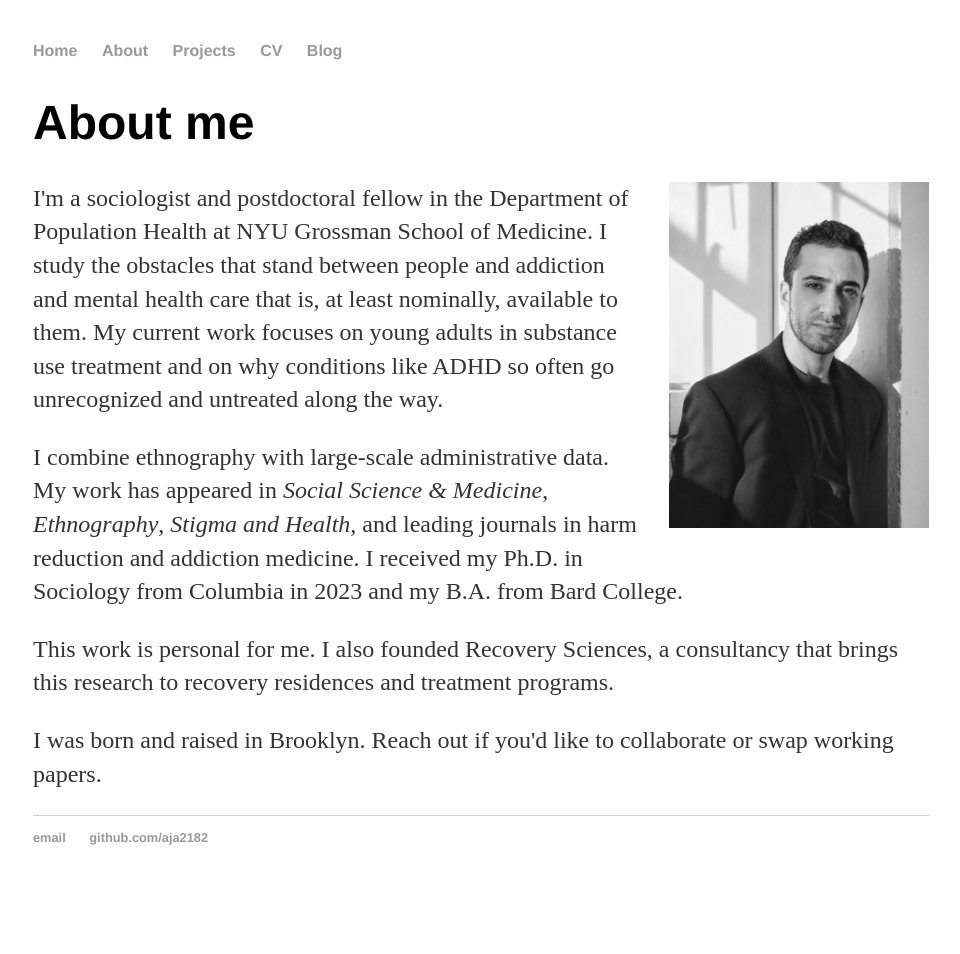
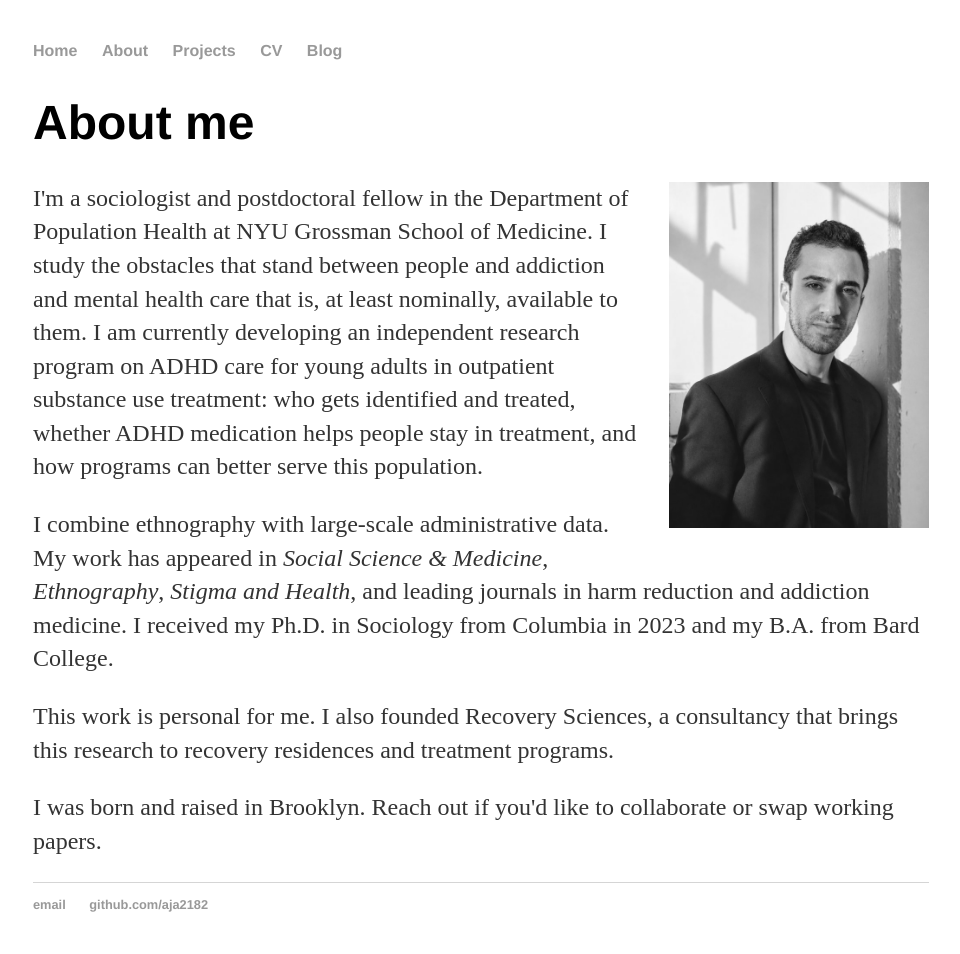
Before and after one commit to aja2182/aja2182.github.io, a Jekyll site: the page built from about/index.html, in a window 1280 px wide. Shown: the whole page, without its empty margins (159-1119 px from the left). Built offline with Jekyll 4.4.1, drawn with Linux system fonts in a browser that asks for light colours; before the commit the page ends 900 px from its top, so only the background shows below that.

Commit message:
Update research focus on About page
Co-Authored-By: Claude Opus 5.5 <noreply@anthropic.com>
Claude-Session: https://claude.ai/code/session_01UBGUuVKp8RBC6Hia74W8jU

```diff
--- a/about/index.html
+++ b/about/index.html
@@ -7,7 +7,7 @@ title: About me
 
 <img src="/about/josh-aleksanyan.jpg" alt="Portrait of Josh Aleksanyan" class="portrait">
 
-<p>I'm a sociologist and postdoctoral fellow in the Department of Population Health at NYU Grossman School of Medicine. I study the obstacles that stand between people and addiction and mental health care that is, at least nominally, available to them. My current work focuses on young adults in substance use treatment and on why conditions like ADHD so often go unrecognized and untreated along the way.</p>
+<p>I'm a sociologist and postdoctoral fellow in the Department of Population Health at NYU Grossman School of Medicine. I study the obstacles that stand between people and addiction and mental health care that is, at least nominally, available to them. I am currently developing an independent research program on ADHD care for young adults in outpatient substance use treatment: who gets identified and treated, whether ADHD medication helps people stay in treatment, and how programs can better serve this population.</p>
 
 <p>I combine ethnography with large-scale administrative data. My work has appeared in <i>Social Science &amp; Medicine</i>, <i>Ethnography</i>, <i>Stigma and Health</i>, and leading journals in harm reduction and addiction medicine. I received my Ph.D. in Sociology from Columbia in 2023 and my B.A. from Bard College.</p>
 
```
